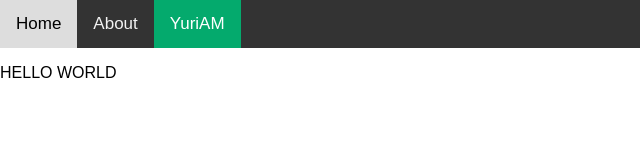
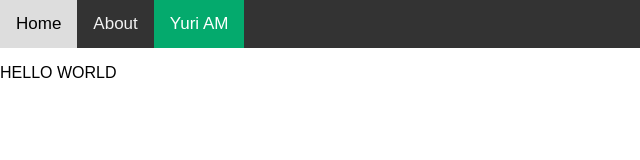
Before and after one commit to joker-75/joker-75.github.io, a plain HTML site: page yuriam/index.html in a window 1280 px wide. Shown: the full height of the page, 0-640 px from the left. Drawn offline with Linux system fonts and the light colour scheme.

Commit message:
Update index.html

```diff
--- a/yuriam/index.html
+++ b/yuriam/index.html
@@ -38,7 +38,7 @@
 <div class="topnav">
   <a href="https://joker-75.github.io/index.html">Home</a>
   <a href="https://joker-75.github.io/joker-75">About</a>
-  <a class="active" href="https://joker-75.github.io/yuriam">YuriAM</a>
+  <a class="active" href="https://joker-75.github.io/yuriam">Yuri AM</a>
 </div>
 
 <div style="padding-left:16px">
```
